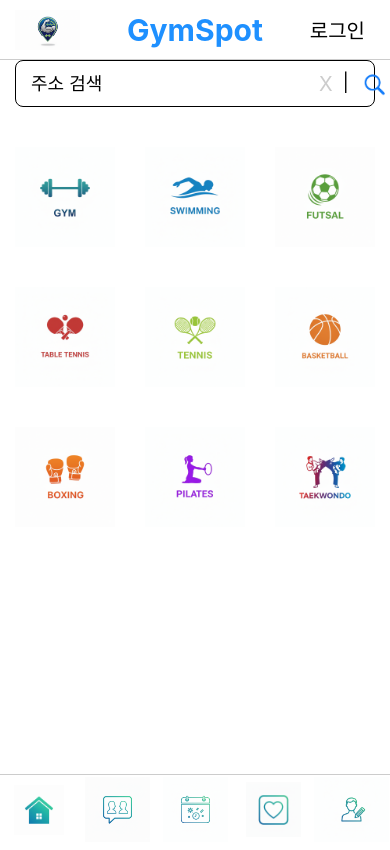
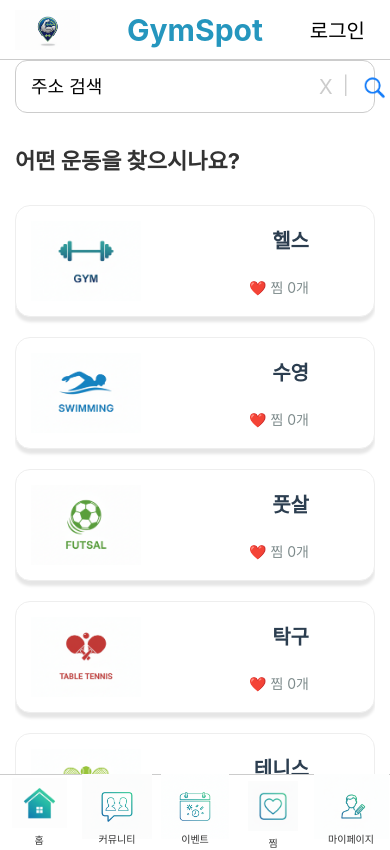
Before and after one commit to Anjunhiw/-Health, a React Native app in the folder Front/: screen /Home in a window 390 px wide. Built offline with nearby package versions, Linux system fonts and the light colour scheme.

Commit message:
11.11 프론트
아이디, 비번 찾기에서 인증 번호 입력창 생성 & 하단 탭 텍스트 추가 & 홈 페이지 디자인 변경

```diff
--- a/Front/App.js
+++ b/Front/App.js
@@ -6,9 +6,10 @@ import Signup from "./User/Signup";
 import Id from "./User/Find/Id";
 import Pw from "./User/Find/Pw";
 import Home from "./Main/Home/Home";
+import Pg_Detail from "./Main/Home/Program_Detail";
 import Community from "./Main/Community/Community";
 import Write from "./Main/Community/Write";
-import Detail from "./Main/Community/Detail";
+import Cm_Detail from "./Main/Community/Community_Detail";
 import Event from "./Main/Event/Event";
 import Wishlist from "./Main/Wishlist/Wishlist";
 import My from "./Main/Mypage/Mypage";
@@ -25,9 +26,10 @@ export default function App() {
         <Stack.Screen name="Id" component={Id} options={{headerShown: false, animation: 'simple_push'}}/>
         <Stack.Screen name="Pw" component={Pw} options={{headerShown: false, animation: 'simple_push'}}/>
         <Stack.Screen name="Home" component={Home} options={{headerShown: false, animation: 'simple_push'}}/>
+        <Stack.Screen name="Pg_Detail" component={Pg_Detail} options={{headerShown: false, animation: 'simple_push'}}/>
         <Stack.Screen name="Community" component={Community} options={{headerShown: false, animation: 'simple_push'}}/>
         <Stack.Screen name="Write" component={Write} options={{headerShown: false, animation: 'simple_push'}}/>
-        <Stack.Screen name="Detail" component={Detail} options={{headerShown: false, animation: 'simple_push'}}/>
+        <Stack.Screen name="Cm_Detail" component={Cm_Detail} options={{headerShown: false, animation: 'simple_push'}}/>
         <Stack.Screen name="Event" component={Event} options={{headerShown: false, animation: 'simple_push'}}/>
         <Stack.Screen name="Wishlist" component={Wishlist} options={{headerShown: false, animation: 'simple_push'}}/>
         <Stack.Screen name="My" component={My} options={{headerShown: false, animation: 'simple_push'}}/>
--- a/Front/Main/Community/Community.js
+++ b/Front/Main/Community/Community.js
@@ -64,7 +64,7 @@ export default function Community() {
                             .map((post, index) => (
                                 <View key={index} style={styles.postCard}>
                                     <TouchableOpacity style={styles.rowContainer}
-                                    onPress={() => navigation.navigate('Detail')}>
+                                    onPress={() => navigation.navigate('Cm_Detail')}>
                                         <View style={styles.postHeader}>
                                             <Text style={styles.postTitle} numberOfLines={1}>{post.title}</Text>
                                             <Text style={styles.categoryLabel}># {post.category}</Text>
--- /dev/null
+++ b/Front/Main/Community/Community_Detail.js
@@ -0,0 +1,29 @@
+import { View, Text, StyleSheet } from 'react-native';
+import Header from '../../Menu/Header';
+import Tab from '../../Menu/Bottom_Tab';
+
+export default function Cm_Detail() {
+    return(
+    <View style={styles.container}>
+        <Header />
+
+        <View style={styles.content}>
+            <Text>게시글 상세페이지</Text>
+            <Text>해당 게시글 불러오고 댓글 기능도 추가할 예정</Text>
+        </View>
+
+        <Tab />
+    </View>
+    );
+}
+
+const styles = StyleSheet.create({
+    container: {
+        flex: 1,
+    },
+    content: {
+        flex: 1,
+        alignItems: 'center',
+        justifyContent: 'center',
+    },
+})
--- a/Front/Main/Home/Home.js
+++ b/Front/Main/Home/Home.js
@@ -1,11 +1,15 @@
-import { Text, View, TextInput, StyleSheet, TouchableWithoutFeedback, Keyboard, Image, TouchableOpacity } from "react-native";
+import { Text, View, TextInput, ScrollView, StyleSheet, TouchableWithoutFeedback, Keyboard, Image, TouchableOpacity } from "react-native";
 import Header from "../../Menu/Header";
 import Tab from "../../Menu/Bottom_Tab";
 import { useState } from "react";
+import { useNavigation } from "@react-navigation/native";
 
 export default function Home() {
 
   const [address, setAddress] = useState('');
+
+  const navigation = useNavigation();
+  const borderColor = !address ? '#ccc' : '#000';
 
   function deleteAddress() {
     setAddress('');
@@ -28,7 +32,7 @@ export default function Home() {
   <View style={{ flex: 1 }}>
     <Header />
     <View style={styles.container}>
-      <View style={styles.searchContainer}>
+      <View style={[styles.searchContainer, { borderColor}]}>
         <TextInput
           value={address}
           onChangeText={setAddress}
@@ -38,26 +42,32 @@ export default function Home() {
         <View style={styles.searchButton}>
         <TouchableOpacity onPress={deleteAddress}>
         <Text
-        style={{fontSize: 20, color: !address ? '#ccc' : '#000'}}>X</Text>
+        style={{fontSize: 20, color: borderColor}}>X</Text>
         </TouchableOpacity>
-        <Text style={{fontSize: 18}}>|</Text>
+        <Text style={{fontSize: 18, color: borderColor}}>|</Text>
         <TouchableOpacity>
          <Image source={require('../../assets/search.png')} style={styles.searchIcon} />
          </TouchableOpacity>
          </View>
       </View>
-      {Array.from({ length: Math.ceil(gymItems.length / 3) }).map((_, rowIndex) => (
-        <View style={styles.iconContainer} key={rowIndex}>
-          {gymItems.slice(rowIndex * 3, rowIndex * 3 + 3).map((item, index) => (
-            <View style={styles.gymIconContainer} key={index}>
-              <TouchableOpacity>
-              {item.icon && <Image source={item.icon} style={styles.gymIcon} />}
-              {/* <Text style={styles.gymText}>{item.name}</Text> */}
-              </TouchableOpacity>
-            </View>
+      <Text style={styles.title}>어떤 운동을 찾으시나요?</Text>
+      <ScrollView>
+         <View style={styles.iconContainer}>
+          {gymItems.map((item, index) => (
+            <TouchableOpacity
+            onPress={() => navigation.navigate('Pg_Detail')}
+            style={styles.itemCard} key={index}>
+              <View style={styles.itemContent}>
+                {item.icon && <Image source={item.icon} style={styles.gymIcon} />}
+                <View style={styles.textContainer}>
+                  <Text style={styles.gymNameText}>{item.name}</Text>
+                  <Text style={styles.wishlistText}>❤️ 찜 0개</Text>
+                </View>
+              </View>
+            </TouchableOpacity>
           ))}
         </View>
-      ))}
+        </ScrollView>
     </View>
     <Tab />
   </View>
@@ -70,16 +80,14 @@ const styles = StyleSheet.create({
   container: {
     flex: 1,
     paddingHorizontal: 15,
-    backgroundColor: '#fff',
   },
   searchContainer: {
     flexDirection: 'row',
     alignItems: 'center',
     backgroundColor: "#fff",
-    borderRadius: 8,
+    borderRadius: 12,
+    paddingHorizontal: 15,
     borderWidth: 1,
-    borderColor: "#000",
-    paddingHorizontal: 15,
   },
   searchIcon: {
     width: 30,
@@ -87,24 +95,64 @@ const styles = StyleSheet.create({
   },
   searchInput: {
     flex: 1,
-    paddingVertical: 12,
+    paddingVertical: 15,
     fontSize: 18,
   },
   searchButton: {
     flexDirection: 'row',
     gap: 10,
   },
+  title: {
+    fontSize: 22,
+    fontWeight: 'bold',
+    marginTop: 30,
+    marginBottom: 30,
+    color: '#333',
+  },
   iconContainer: {
+    alignItems: 'center',
+    paddingBottom: 20,
+  },
+  itemCard: {
+  width: '100%',
+  marginBottom: 20,
+  backgroundColor: '#fff',
+  borderRadius: 15,
+  padding: 15,
+  // 그림자 강조
+  shadowColor: '#000',
+  shadowOffset: { width: 0, height: 5 },
+  shadowOpacity: 0.1,
+  shadowRadius: 3,
+  elevation: 5, // Android용 그림자
+  borderWidth: 1,
+  borderColor: '#eee', // 카드 경계 강조
+},
+
+  itemContent: {
     flexDirection: 'row',
-    justifyContent: 'center',
-    marginTop: 40,
-    gap: 30,
-  },
-  gymIconContainer: {
     alignItems: 'center',
+    justifyContent: 'space-between',
   },
   gymIcon: {
-    width: 100,
-    height: 100
-  }
+    width: 110,
+    height: 80,
+    marginRight: 15,
+  },
+  textContainer: {
+    flex: 1,
+    alignItems: 'flex-end',
+    marginRight: 50,
+  },
+  gymNameText: {
+    fontSize: 20,
+    fontWeight: 'bold',
+    color: '#2c3e50',
+    marginBottom: 15,
+  },
+  wishlistText: {
+    fontSize: 14,
+    color: '#7f8c8d',
+    marginTop: 8,
+  },
 });
--- a/Front/Main/Community/Detail.js
+++ b/Front/Main/Home/Program_Detail.js
@@ -2,14 +2,13 @@ import { View, Text, StyleSheet } from 'react-native';
 import Header from '../../Menu/Header';
 import Tab from '../../Menu/Bottom_Tab';
 
-export default function Detail() {
+export default function Pg_Detail() {
     return(
     <View style={styles.container}>
         <Header />
 
         <View style={styles.content}>
-            <Text>게시글 상세페이지</Text>
-            <Text>해당 게시글 불러오고 댓글 기능도 추가할 예정</Text>
+            <Text>프로그램 상세페이지</Text>
         </View>
 
         <Tab />
--- a/Front/Menu/Bottom_Tab.js
+++ b/Front/Menu/Bottom_Tab.js
@@ -14,32 +14,36 @@ export default function Tab() {
     source={route.name === 'Home'
       ? require('../assets/home (2).png')
       : require('../assets/home.png')}
-    style={{width: 50, height: 50}}
+    style={{width: 55, height: 50, marginTop: 5}}
   />
+        <Text style={[styles.tabText, { marginTop: 0 }]}>홈</Text>
 </TouchableOpacity>
         <TouchableOpacity style={styles.tabButton} onPress={() => navigation.replace("Community")}>
           <Image
     source={route.name === 'Community'
       ? require('../assets/community (2).png')
       : require('../assets/community.png')}
-    style={{width: 65, height: 65}}
+    style={{width: 70, height: 65}}
   />
+          <Text style={styles.tabText}>커뮤니티</Text>
         </TouchableOpacity>
         <TouchableOpacity style={styles.tabButton} onPress={() => navigation.replace("Event")}>
           <Image
     source={route.name === 'Event'
       ? require('../assets/event (2).png')
       : require('../assets/event.png')}
-    style={{width: 65, height: 65}}
+    style={{width: 68, height: 65}}
   />
+          <Text style={styles.tabText}>이벤트</Text>
         </TouchableOpacity>
         <TouchableOpacity style={styles.tabButton} onPress={() => navigation.replace("Wishlist")}>
           <Image
     source={route.name === 'Wishlist'
       ? require('../assets/wishlist (2).png')
       : require('../assets/wishlist.png')}
-    style={{width: 55, height: 55}}
+    style={{width: 50, height: 50, marginTop: 12}}
   />
+          <Text style={[styles.tabText, { marginTop: 0 }]}>찜</Text>
         </TouchableOpacity>
         <TouchableOpacity style={styles.tabButton} onPress={() => navigation.replace("My")}>
            <Image
@@ -48,6 +52,7 @@ export default function Tab() {
       : require('../assets/mypage.png')}
     style={{width: 75, height: 65}}
   />
+          <Text style={styles.tabText}>마이페이지</Text>
         </TouchableOpacity>
       </View>
     </SafeAreaView>
@@ -73,7 +78,8 @@ const styles = StyleSheet.create({
     gap: 4,
   },
   tabText: {
-    fontSize: 15,
+    fontSize: 10,
     color: "#333",
+    marginTop: -12,
   },
 });
--- a/Front/Menu/Header.js
+++ b/Front/Menu/Header.js
@@ -63,7 +63,7 @@ const styles = StyleSheet.create({
   logoText: {
     fontSize: 30,
     fontWeight: "bold",
-    color: "#1E90FF",
+    color: "#2596be",
     position: 'absolute',
     left: 0,
     right: 0,
--- a/Front/User/Find/Id.js
+++ b/Front/User/Find/Id.js
@@ -1,5 +1,5 @@
 import { useState } from "react";
-import { TouchableOpacity, Text, View, StyleSheet, TextInput, KeyboardAvoidingView, Platform, Alert } from "react-native"; // ✅ Alert 추가
+import { TouchableOpacity, Text, View, StyleSheet, TextInput, KeyboardAvoidingView, Platform, Alert, Modal } from "react-native"; // ✅ Alert 추가
 import { useNavigation } from "@react-navigation/native";
 import axios from "axios";
 import { API_URL } from "@env";
@@ -8,6 +8,12 @@ export default function Id() {
   const [name, setName] = useState('');
   const [email, setEmail] = useState('');
   const [contact, setContact] = useState('');
+  const [verifyNum, setVerifyNum] = useState('');
+  const [verifyMessage, setVerifyMessage] = useState('');
+  const [servercode, setServercode] = useState('');
+  const [modalVisible, setModalVisible] = useState(false);
+  const [isVerified, setIsVerified] = useState(false);
+
   const navigation = useNavigation();
 
   // ✅ axios 인스턴스(실수 방지)
@@ -22,16 +28,36 @@ export default function Id() {
     if (!em) { Alert.alert("입력 오류", "이메일을 입력하세요."); return; }
     const ok = /^[^\s@]+@[^\s@]+\.[^\s@]+$/.test(em);
     if (!ok) { Alert.alert("형식 오류", "올바른 이메일 형식이 아닙니다."); return; }
+    setModalVisible(true); // 테스트용 모달 열기
 
     try {
       // ⚠️ 백엔드 경로에 맞게 수정: 예) POST /auth/send-code { email }
-      await api.post("/auth/send-code", { email: em });
+      const res =await api.post("/auth/send-code", { email: em });
+      setServercode(res.data.code); // 서버에서 받은 인증코드 저장
+      // setModalVisible(true); // 모달 열기
       Alert.alert("안내", "인증코드를 보냈습니다. 메일함을 확인하세요.");
     } catch (e) {
       console.log("[SendCode ERR]", e?.response?.status, e?.response?.data || e.message);
       Alert.alert("오류", "인증코드 전송에 실패했습니다.");
     }
   };
+
+  const CheckVerifyNum = async () => {
+    if(verifyNum === servercode) {
+      setVerifyMessage("인증되었습니다.");
+      setIsVerified(true);
+    } else {
+      setVerifyMessage("인증번호가 일치하지 않습니다. 다시 확인해주세요.");
+      setIsVerified(false);
+    }
+  };
+
+  const closeModal = () => {
+    setModalVisible(false);
+    setVerifyNum('');
+    setVerifyMessage('');
+  };
+
 
   // ✅ 아이디 찾기
   const onFindId = async () => {
@@ -42,6 +68,7 @@ export default function Id() {
     if (!nm) { Alert.alert("입력 오류", "이름을 입력하세요."); return; }
     if (!ph) { Alert.alert("입력 오류", "연락처를 입력하세요."); return; }
     if (!/^[^\s@]+@[^\s@]+\.[^\s@]+$/.test(em)) { Alert.alert("형식 오류", "이메일 형식이 올바르지 않습니다."); return; }
+    if (!isVerified) { Alert.alert("인증 오류", "이메일 인증을 완료해주세요."); return; }
 
     try {
       // ⚠️ 백엔드 경로에 맞게 수정: 예) POST /users/find-id { name, contact, email } → { user_id }
@@ -113,6 +140,42 @@ export default function Id() {
             <Text style={styles.contactButtonText}>인증</Text>
           </TouchableOpacity>
         </View>
+
+        {/* 인증 모달 */}
+        <Modal
+          animationType="slide"
+          transparent={true}
+          visible={modalVisible}
+          onRequestClose={() => setModalVisible(false)}
+        >
+          <View style={styles.modalOverlay}>
+            <View style={styles.modalContent}>
+              <Text style={styles.modalTitle}>인증번호를 입력해주세요.</Text>
+              <TextInput
+                placeholder="인증번호 입력"
+                value={verifyNum}
+                onChangeText={setVerifyNum}
+                style={styles.modalInput}
+                keyboardType="number-pad"
+                />
+                <Text style={[styles.modalMessageText, { color: isVerified ? 'green' : 'red' }]}>{verifyMessage}</Text>
+                <View style={styles.modalButtonContainer}>
+                    <TouchableOpacity
+                        style={[styles.modalButton, styles.modalCloseButton]}
+                        onPress={() => closeModal()}
+                    >
+                        <Text style={styles.modalButtonText}>닫기</Text>
+                    </TouchableOpacity>
+                    <TouchableOpacity
+                        style={styles.modalButton}
+                        onPress={CheckVerifyNum}
+                    >
+                        <Text style={styles.modalButtonText}>인증 확인</Text>
+                    </TouchableOpacity>
+                </View>
+            </View>
+          </View>
+        </Modal>
 
         <TouchableOpacity style={styles.button} onPress={onFindId}>
           <Text style={styles.buttonText}>아이디 찾기</Text>
@@ -192,4 +255,65 @@ const styles = StyleSheet.create({
     justifyContent: 'center',
   },
   buttonText: { color: '#fff', fontSize: 16, fontWeight: 'bold' },
+  // Modal Styles
+  modalOverlay: {
+    flex: 1,
+    justifyContent: 'center',
+    alignItems: 'center',
+    backgroundColor: 'rgba(0, 0, 0, 0.5)',
+  },
+  modalContent: {
+    width: '85%',
+    backgroundColor: 'white',
+    borderRadius: 10,
+    padding: 20,
+    alignItems: 'center',
+    shadowColor: '#000',
+    shadowOffset: {
+      width: 0,
+      height: 2,
+    },
+    shadowOpacity: 0.25,
+    shadowRadius: 4,
+    elevation: 5,
+  },
+  modalTitle: {
+    fontSize: 18,
+    fontWeight: 'bold',
+    marginBottom: 15,
+  },
+  modalInput: {
+    width: '100%',
+    borderWidth: 1,
+    borderColor: '#ccc',
+    padding: 10,
+    borderRadius: 8,
+    marginBottom: 10,
+    textAlign: 'center',
+    fontSize: 16,
+  },
+  modalMessageText: {
+    marginBottom: 15,
+    fontSize: 14,
+  },
+  modalButtonContainer: {
+    flexDirection: 'row',
+    width: '100%',
+  },
+  modalButton: {
+    flex: 1,
+    padding: 12,
+    borderRadius: 8,
+    alignItems: 'center',
+    backgroundColor: '#1E90FF',
+    marginHorizontal: 5,
+  },
+  modalCloseButton: {
+    backgroundColor: '#6c757d',
+  },
+  modalButtonText: {
+    color: 'white',
+    fontWeight: 'bold',
+    fontSize: 16,
+  },
 });
--- a/Front/User/Find/Pw.js
+++ b/Front/User/Find/Pw.js
@@ -1,9 +1,31 @@
-import { TouchableOpacity, Text, View, StyleSheet, TextInput, KeyboardAvoidingView, Platform } from "react-native";
+import { TouchableOpacity, Text, View, StyleSheet, TextInput, KeyboardAvoidingView, Platform, Alert, Modal} from "react-native";
 import { useNavigation } from "@react-navigation/native";
 
 export default function pw() {
 
+    const [verifyNum, setVerifyNum] = useState('');
+    const [verifyMessage, setVerifyMessage] = useState('');
+    const [servercode, setServercode] = useState('');
+    const [modalVisible, setModalVisible] = useState(false);
+    const [isVerified, setIsVerified] = useState(false);
+
     const navigation = useNavigation();
+
+  const CheckVerifyNum = async () => {
+    if(verifyNum === servercode) {
+      setVerifyMessage("인증되었습니다.");
+      setIsVerified(true);
+    } else {
+      setVerifyMessage("인증번호가 일치하지 않습니다. 다시 확인해주세요.");
+      setIsVerified(false);
+    }
+  };
+
+  const closeModal = () => {
+    setModalVisible(false);
+    setVerifyNum('');
+    setVerifyMessage('');
+  };
 
     return (
     <KeyboardAvoidingView
@@ -31,6 +53,42 @@ export default function pw() {
              <Text style={styles.contactButtonText}>인증</Text>
             </TouchableOpacity>
         </View>
+         {/* 인증 모달 */}
+                <Modal
+                  animationType="slide"
+                  transparent={true}
+                  visible={modalVisible}
+                  onRequestClose={() => setModalVisible(false)}
+                >
+                  <View style={styles.modalOverlay}>
+                    <View style={styles.modalContent}>
+                      <Text style={styles.modalTitle}>인증번호를 입력해주세요.</Text>
+                      <TextInput
+                        placeholder="인증번호 입력"
+                        value={verifyNum}
+                        onChangeText={setVerifyNum}
+                        style={styles.modalInput}
+                        keyboardType="number-pad"
+                        />
+                        <Text style={[styles.modalMessageText, { color: isVerified ? 'green' : 'red' }]}>{verifyMessage}</Text>
+                        <View style={styles.modalButtonContainer}>
+                            <TouchableOpacity
+                                style={[styles.modalButton, styles.modalCloseButton]}
+                                onPress={() => closeModal()}
+                            >
+                                <Text style={styles.modalButtonText}>닫기</Text>
+                            </TouchableOpacity>
+                            <TouchableOpacity
+                                style={styles.modalButton}
+                                onPress={CheckVerifyNum}
+                            >
+                                <Text style={styles.modalButtonText}>인증 확인</Text>
+                            </TouchableOpacity>
+                        </View>
+                    </View>
+                  </View>
+                </Modal>
+
         <TouchableOpacity style={styles.button}>
           <Text style={styles.buttonText}>비밀번호 재설정</Text>
         </TouchableOpacity>
@@ -126,4 +184,64 @@ const styles = StyleSheet.create({
     fontSize: 16,
     fontWeight: 'bold',
   },
+   modalOverlay: {
+    flex: 1,
+    justifyContent: 'center',
+    alignItems: 'center',
+    backgroundColor: 'rgba(0, 0, 0, 0.5)',
+  },
+  modalContent: {
+    width: '85%',
+    backgroundColor: 'white',
+    borderRadius: 10,
+    padding: 20,
+    alignItems: 'center',
+    shadowColor: '#000',
+    shadowOffset: {
+      width: 0,
+      height: 2,
+    },
+    shadowOpacity: 0.25,
+    shadowRadius: 4,
+    elevation: 5,
+  },
+  modalTitle: {
+    fontSize: 18,
+    fontWeight: 'bold',
+    marginBottom: 15,
+  },
+  modalInput: {
+    width: '100%',
+    borderWidth: 1,
+    borderColor: '#ccc',
+    padding: 10,
+    borderRadius: 8,
+    marginBottom: 10,
+    textAlign: 'center',
+    fontSize: 16,
+  },
+  modalMessageText: {
+    marginBottom: 15,
+    fontSize: 14,
+  },
+  modalButtonContainer: {
+    flexDirection: 'row',
+    width: '100%',
+  },
+  modalButton: {
+    flex: 1,
+    padding: 12,
+    borderRadius: 8,
+    alignItems: 'center',
+    backgroundColor: '#1E90FF',
+    marginHorizontal: 5,
+  },
+  modalCloseButton: {
+    backgroundColor: '#6c757d',
+  },
+  modalButtonText: {
+    color: 'white',
+    fontWeight: 'bold',
+    fontSize: 16,
+  },
 })
```
